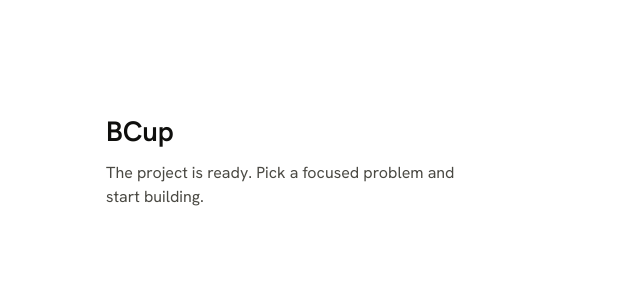
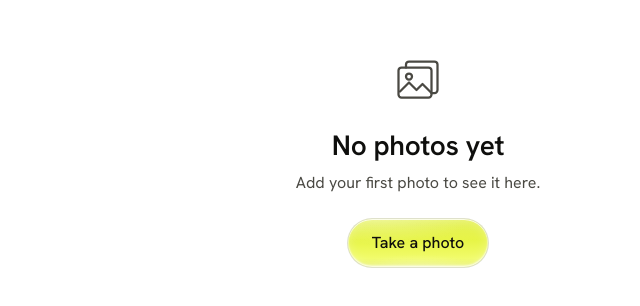
Before and after one commit to mugid/bcup, a Next.js app: page / in a window 1280 px wide. Shown: the part 238-544 px from the top of the page, without its empty margins (222-862 px from the left). Built offline with nearby package versions, Linux system fonts and the light colour scheme.

Commit message:
feat: implement photo management feature with IndexedDB and new Dropzone component

```diff
--- a/src/app/page.tsx
+++ b/src/app/page.tsx
@@ -1,10 +1,153 @@
+"use client";
+
+import { useEffect, useRef, useState } from "react";
+import { Icon, Image } from "@/components/lime/icon";
+import { Dropzone } from "@/components/lime/ui/dropzone";
+
+const DATABASE_NAME = "bcup-photos";
+const STORE_NAME = "photos";
+
+type SavedPhoto = { id: number; file: Blob };
+type DisplayPhoto = { id: number; url: string };
+
+function openPhotoDatabase(): Promise<IDBDatabase> {
+  return new Promise((resolve, reject) => {
+    const request = indexedDB.open(DATABASE_NAME, 1);
+    request.onupgradeneeded = () => {
+      request.result.createObjectStore(STORE_NAME, {
+        keyPath: "id",
+        autoIncrement: true,
+      });
+    };
+    request.onsuccess = () => resolve(request.result);
+    request.onerror = () => reject(request.error);
+  });
+}
+
+function readPhotos(database: IDBDatabase): Promise<SavedPhoto[]> {
+  return new Promise((resolve, reject) => {
+    const request = database.transaction(STORE_NAME).objectStore(STORE_NAME).getAll();
+    request.onsuccess = () => resolve(request.result as SavedPhoto[]);
+    request.onerror = () => reject(request.error);
+  });
+}
+
+function savePhotos(database: IDBDatabase, files: FileList): Promise<void> {
+  return new Promise((resolve, reject) => {
+    const transaction = database.transaction(STORE_NAME, "readwrite");
+    for (const file of Array.from(files)) {
+      if (file.type.startsWith("image/")) {
+        transaction.objectStore(STORE_NAME).add({ file });
+      }
+    }
+    transaction.oncomplete = () => resolve();
+    transaction.onerror = () => reject(transaction.error);
+  });
+}
+
 export default function Home() {
+  const databaseRef = useRef<IDBDatabase | null>(null);
+  const urlsRef = useRef<string[]>([]);
+  const [photos, setPhotos] = useState<DisplayPhoto[]>([]);
+  const [loading, setLoading] = useState(true);
+  const [error, setError] = useState("");
+
+  useEffect(() => {
+    let active = true;
+    let database: IDBDatabase | null = null;
+
+    openPhotoDatabase()
+      .then(async (opened) => {
+        database = opened;
+        if (!active) {
+          opened.close();
+          return;
+        }
+        databaseRef.current = opened;
+        const saved = await readPhotos(opened);
+        if (!active) return;
+        const displayed = saved.map((photo) => ({
+          id: photo.id,
+          url: URL.createObjectURL(photo.file),
+        }));
+        urlsRef.current = displayed.map((photo) => photo.url);
+        setPhotos(displayed);
+      })
+      .catch(() => {
+        if (active) setError("Photos could not be loaded. Please try again.");
+      })
+      .finally(() => {
+        if (active) setLoading(false);
+      });
+
+    return () => {
+      active = false;
+      database?.close();
+      databaseRef.current = null;
+      urlsRef.current.forEach(URL.revokeObjectURL);
+      urlsRef.current = [];
+    };
+  }, []);
+
+  async function handlePhotoSelection(files: FileList) {
+    const database = databaseRef.current;
+    if (!database) return;
+
+    try {
+      await savePhotos(database, files);
+      const saved = await readPhotos(database);
+      const displayed = saved.map((photo) => ({
+        id: photo.id,
+        url: URL.createObjectURL(photo.file),
+      }));
+      urlsRef.current.forEach(URL.revokeObjectURL);
+      urlsRef.current = displayed.map((photo) => photo.url);
+      setPhotos(displayed);
+      setError("");
+    } catch {
+      setError("Photos could not be saved. Please try again.");
+    }
+  }
+
   return (
-    <main className="mx-auto flex min-h-dvh w-full max-w-2xl flex-col justify-center gap-3 bg-page px-4 pb-8 pt-4 text-fg sm:px-6 sm:pt-8">
-      <h1 className="text-xl font-semibold leading-tight tracking-tight sm:text-2xl">BCup</h1>
-      <p className="max-w-md text-base text-fg-2">
-        The project is ready. Pick a focused problem and start building.
-      </p>
+    <main className="mx-auto flex min-h-dvh w-full max-w-2xl flex-col bg-page px-4 py-8 text-fg sm:px-6">
+      {loading ? null : photos.length === 0 ? (
+        <div className="flex flex-1 flex-col items-center justify-center gap-6 text-center">
+          <Icon icon={Image} size={48} className="text-fg-2" />
+          <div className="flex flex-col gap-2">
+            <h1 className="text-xl font-semibold leading-tight tracking-tight sm:text-2xl">
+              No photos yet
+            </h1>
+            <p className="max-w-md text-base text-fg-2">
+              Add your first photo to see it here.
+            </p>
+          </div>
+          <Dropzone size="lg" onFilesSelected={handlePhotoSelection} />
+          {error && <p role="alert" className="text-sm text-danger-text">{error}</p>}
+        </div>
+      ) : (
+        <div className="flex flex-col gap-6">
+          <div className="flex items-center justify-between gap-4">
+            <h1 className="text-xl font-semibold leading-tight tracking-tight sm:text-2xl">
+              Your photos
+            </h1>
+            <Dropzone onFilesSelected={handlePhotoSelection} />
+          </div>
+          {error && <p role="alert" className="text-sm text-danger-text">{error}</p>}
+          <div className="grid grid-cols-2 gap-3 sm:grid-cols-3">
+            {photos.map((photo) => (
+              // Local object URLs need a plain image element.
+              // eslint-disable-next-line @next/next/no-img-element
+              <img
+                key={photo.id}
+                src={photo.url}
+                alt="Saved photo"
+                className="aspect-square w-full rounded-panel bg-surface object-cover"
+              />
+            ))}
+          </div>
+        </div>
+      )}
     </main>
   );
 }
--- /dev/null
+++ b/src/components/lime/icon.tsx
@@ -0,0 +1,18 @@
+import type { SVGProps } from "react";
+
+type Glyph = (props: SVGProps<SVGSVGElement>) => React.ReactNode;
+
+export function Image(props: SVGProps<SVGSVGElement>) {
+  return (
+    <svg viewBox="0 0 32 32" fill="none" stroke="currentColor" strokeWidth="1.5" strokeLinecap="round" strokeLinejoin="round" {...props}>
+      <rect x="3" y="7" width="22" height="20" rx="2" />
+      <path d="M8 7V5a2 2 0 0 1 2-2h17a2 2 0 0 1 2 2v17a2 2 0 0 1-2 2h-2" />
+      <circle cx="10" cy="13" r="2" />
+      <path d="m4 23 6-6 5 5 4-4 6 6" />
+    </svg>
+  );
+}
+
+export function Icon({ icon: Glyph, size = 32, className }: { icon: Glyph; size?: number; className?: string }) {
+  return <Glyph width={size} height={size} className={className} aria-hidden="true" />;
+}
--- /dev/null
+++ b/src/components/lime/ui/dropzone.tsx
@@ -0,0 +1,35 @@
+"use client";
+
+import { useRef } from "react";
+import { Button } from "@/components/lime/ui/button";
+
+type DropzoneProps = {
+  onFilesSelected: (files: FileList) => void | Promise<void>;
+  size?: "md" | "lg";
+};
+
+export function Dropzone({ onFilesSelected, size = "md" }: DropzoneProps) {
+  const inputRef = useRef<HTMLInputElement>(null);
+
+  return (
+    <>
+      <input
+        ref={inputRef}
+        type="file"
+        accept="image/*"
+        capture="environment"
+        className="sr-only"
+        tabIndex={-1}
+        aria-label="Take a photo"
+        onChange={(event) => {
+          const files = event.target.files;
+          if (files?.length) void onFilesSelected(files);
+          event.target.value = "";
+        }}
+      />
+      <Button size={size} onClick={() => inputRef.current?.click()}>
+        Take a photo
+      </Button>
+    </>
+  );
+}
```
